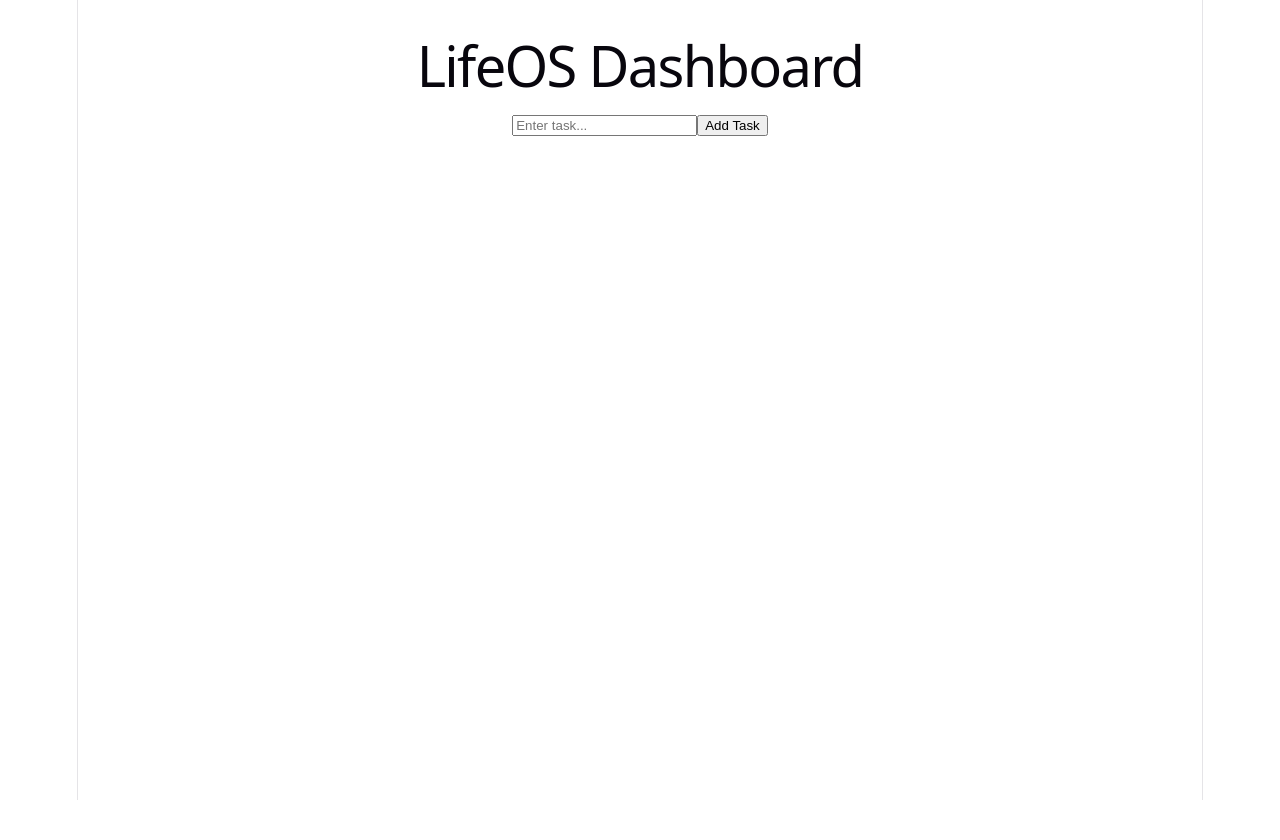
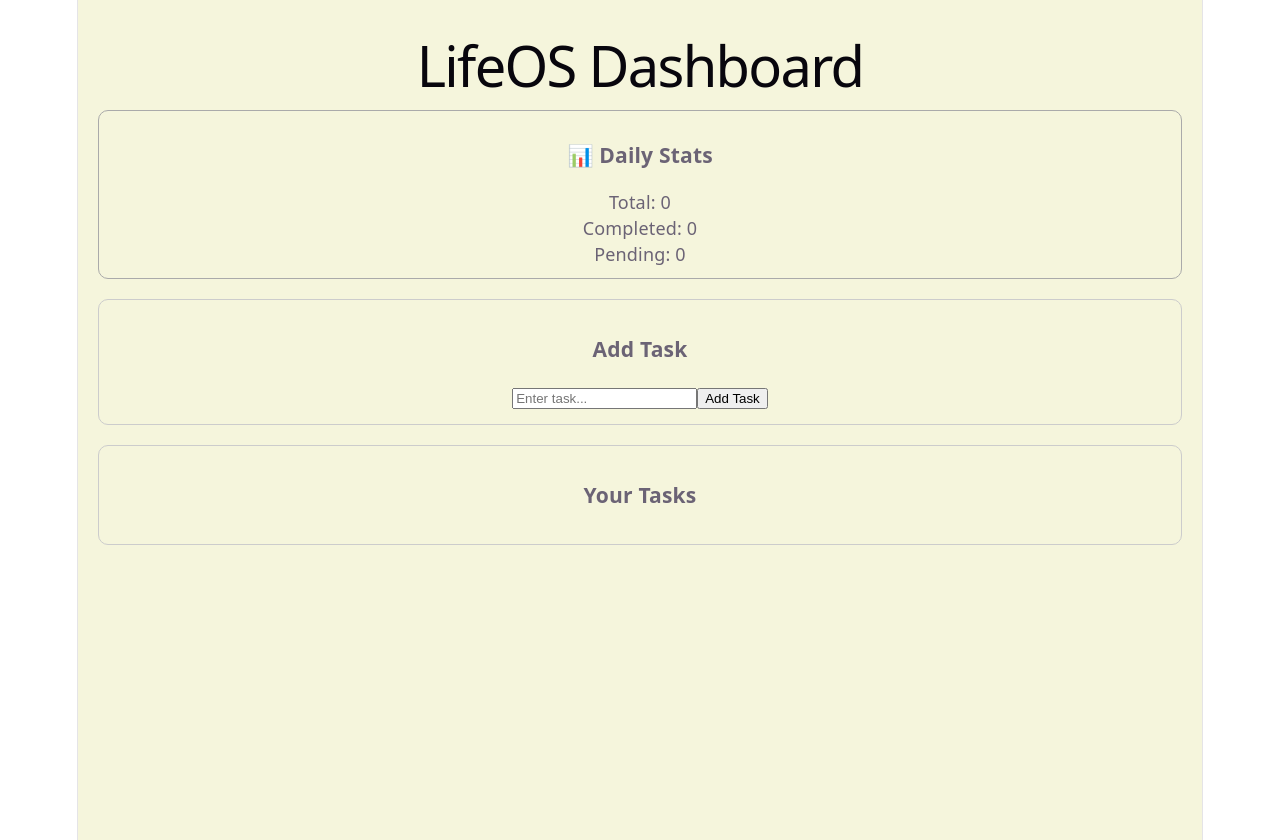
Before and after one commit to Rudra137/productivity-os, a React (Vite) app in the folder lifeos-dashboard/: page / in a window 1280 px wide. Before the commit the page ends 800 px from the top, so only its background shows below. Built offline with nearby package versions, Linux system fonts and the light colour scheme.

Commit message:
built the statistic view and optimised the CSS

```diff
--- a/lifeos-dashboard/src/App.jsx
+++ b/lifeos-dashboard/src/App.jsx
@@ -56,27 +56,66 @@ function App() {
   });
 };
 
+  const totalTasks = tasks.length;
+  const completedTasks = tasks.filter(t => t.completed).length;
+  const pendingTasks = totalTasks - completedTasks;
 
 
   // Render the dashboard UI
   return (
-    <div style={{ padding: "20px" }}>
+    // Main container with padding
+
+
+  <div style={{ padding: "20px", backgroundColor: "beige", minHeight: "100vh" }}>
       <h1>LifeOS Dashboard</h1>
 
-      <div>
+      {/* 🟦 STATS SECTION */<div style={{
+      marginBottom: "20px",
+      padding: "10px",
+      border: "1px solid #aaa",
+      borderRadius: "10px"
+        }}>
+      <h3>📊 Daily Stats</h3>
+      <p>Total: {totalTasks}</p>
+      <p>Completed: {completedTasks}</p>
+      <p>Pending: {pendingTasks}</p>
+    </div>}
+
+   {/*  INPUT SECTION */}
+  <div style={{
+    marginBottom: "20px",
+    padding: "15px",
+    border: "1px solid #ccc",
+    borderRadius: "10px"
+  }}>
+    <h3>Add Task</h3>
+
     <input
       type="text"
       placeholder="Enter task..."
       value={task}
       onChange={(e) => setTask(e.target.value)}
     />
+
     <button onClick={addTask}>Add Task</button>
   </div>
+
+  {/* 🟩 TASK LIST SECTION */}
+  <div style={{
+    padding: "15px",
+    border: "1px solid #ccc",
+    borderRadius: "10px",
+
+  }}>
+    <h3>Your Tasks</h3>
+
 
       <ul>
           {tasks.map((task, index) => (
           <li key={index}>
   {editIndex === index ? (
+
+
     // EDIT MODE
     <div>
       <input
@@ -117,9 +156,10 @@ function App() {
        ))}
       </ul>
     </div>
-
+  </div>
 
   );
 }
 
+
 export default App;
```
Lines whose indentation alone changed are shown as unchanged.
